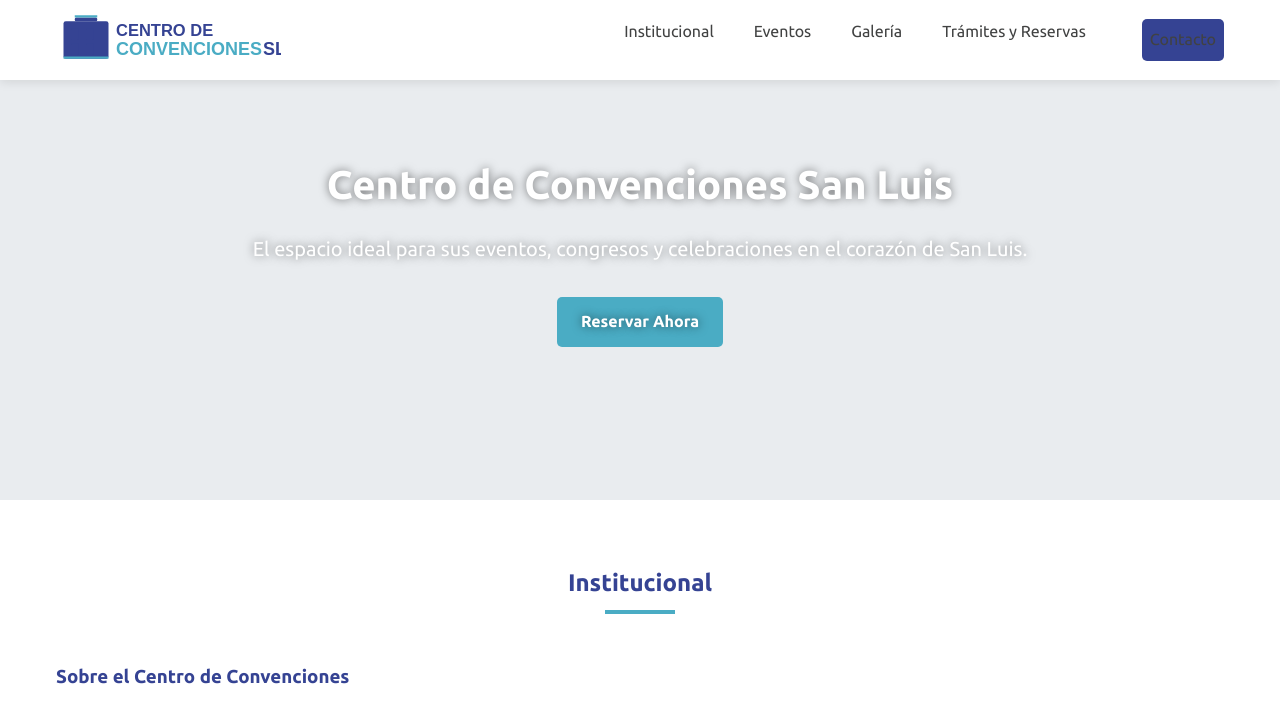
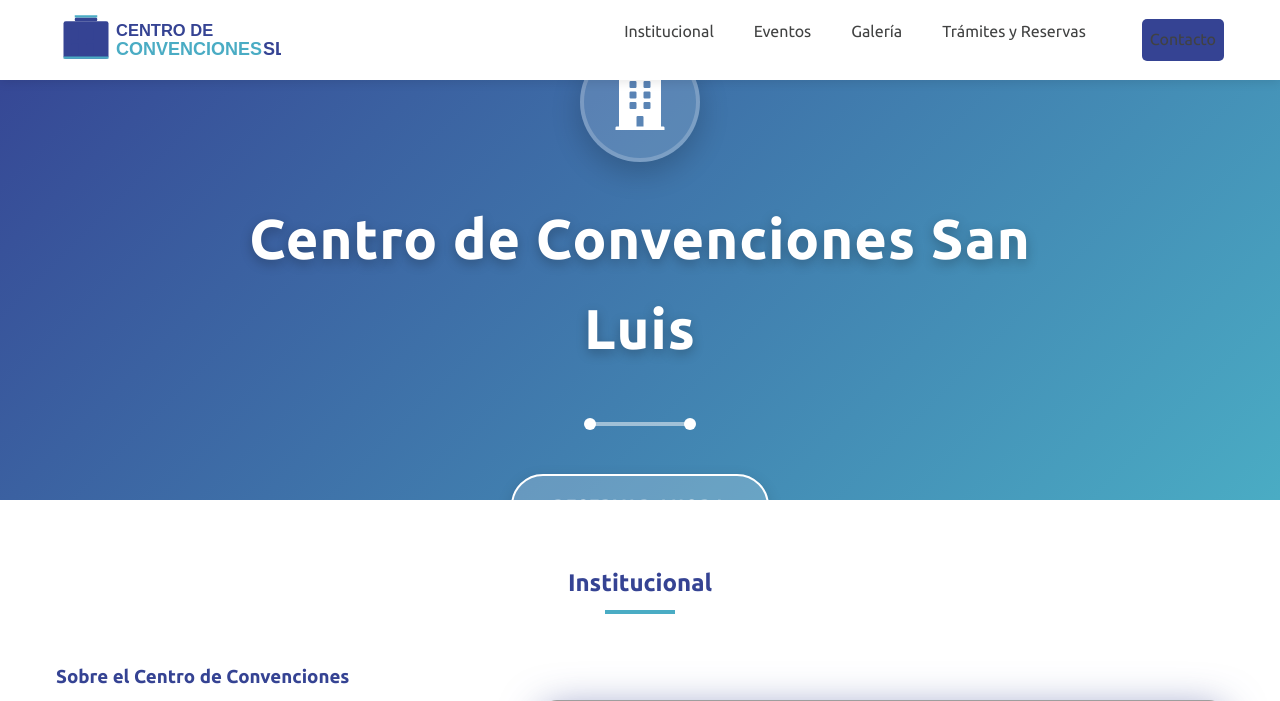
Before and after one commit to Bauti32123456678765432/SanLuisCentro, a Flask app: page / in a window 1280 px wide. Shown: the top 701 px of the page. Run offline with Flask 3, Linux system fonts and the light colour scheme; grey boxes are pictures that could not be loaded.

Commit message:
Update website banner to static display with larger video and improved styling.
Replit-Commit-Author: Agent
Replit-Commit-Session-Id: e4663393-d7ac-45ae-8957-602444fa3915
Replit-Commit-Screenshot-Url: https://storage.googleapis.com/screenshot-production-us-central1/8bc0efde-2968-43cd-a8f7-dc067c88d3a6/2b264432-9359-4ec0-961c-3f4275174439.jpg

```diff
--- a/static/css/style.css
+++ b/static/css/style.css
@@ -10,13 +10,13 @@
 /* Video Embed */
 .video-container {
   position: relative;
-  padding-bottom: 62.5%; /* proporción personalizada para un video más grande */
+  padding-bottom: 75%; /* mayor proporción para un video más grande */
   height: 0;
   overflow: hidden;
-  border-radius: 10px;
-  box-shadow: 0 8px 30px rgba(53, 67, 147, 0.5);
+  border-radius: 15px;
+  box-shadow: 0 10px 40px rgba(53, 67, 147, 0.6);
   margin: 0 auto;
-  max-width: 90%;
+  max-width: 100%; /* ancho completo */
 }
 
 .video-container iframe {
@@ -260,63 +260,105 @@ p {
   padding-top: var(--header-height);
   position: relative;
   height: 500px;
-  background-color: var(--gray-200);
   overflow: hidden;
 }
 
-.banner-slide {
-  position: absolute;
-  top: 0;
-  left: 0;
-  width: 100%;
-  height: 100%;
-  opacity: 0;
-  transition: opacity 2s ease-in-out; /* Efecto más pausado */
+.static-banner {
+  background: linear-gradient(135deg, #354393, #4aacc4);
   display: flex;
   align-items: center;
   justify-content: center;
+  text-align: center;
   color: var(--white);
-  text-align: center;
-  padding: 2rem;
-  background-size: cover;
-  background-position: center;
-  text-shadow: 0 0 10px rgba(0,0,0,0.5);
 }
 
-.banner-slide.active {
-  opacity: 1;
-}
-
-.banner-slide::before {
-  content: '';
-  position: absolute;
-  top: 0;
-  left: 0;
-  width: 100%;
-  height: 100%;
-  /* Solo usando los azules especificados */
-  background: linear-gradient(135deg, rgba(53, 67, 147, 0.85), rgba(74, 172, 196, 0.85));
-  z-index: -1;
-}
-
-.banner-content {
-  max-width: 800px;
+.banner-static-content {
+  max-width: 900px;
+  padding: 0 2rem;
+  text-align: center;
+  display: flex;
+  flex-direction: column;
+  align-items: center;
   z-index: 1;
 }
 
+.banner-logo {
+  width: 120px;
+  height: 120px;
+  background: rgba(255, 255, 255, 0.15);
+  border-radius: 50%;
+  display: flex;
+  align-items: center;
+  justify-content: center;
+  margin-bottom: 2rem;
+  font-size: 3.5rem;
+  color: white;
+  box-shadow: 0 10px 30px rgba(0, 0, 0, 0.2);
+  border: 4px solid rgba(255, 255, 255, 0.2);
+  transition: transform 0.5s ease, box-shadow 0.5s ease;
+}
+
+.banner-logo:hover {
+  transform: scale(1.05);
+  box-shadow: 0 15px 40px rgba(0, 0, 0, 0.3);
+}
+
+.banner-decoration {
+  width: 100px;
+  height: 4px;
+  background-color: rgba(255, 255, 255, 0.5);
+  margin: 2rem auto 3rem;
+  border-radius: 2px;
+  position: relative;
+}
+
+.banner-decoration:before,
+.banner-decoration:after {
+  content: '';
+  position: absolute;
+  width: 12px;
+  height: 12px;
+  border-radius: 50%;
+  background-color: white;
+  top: -4px;
+}
+
+.banner-decoration:before {
+  left: -6px;
+}
+
+.banner-decoration:after {
+  right: -6px;
+}
+
 .banner-title {
-  font-size: 2.5rem;
+  font-size: 3.5rem;
+  font-weight: 700;
   margin-bottom: 1rem;
   color: var(--white);
-}
-
-.banner-text {
-  font-size: 1.25rem;
-  margin-bottom: 2rem;
+  text-shadow: 0 4px 12px rgba(0, 0, 0, 0.25);
+  letter-spacing: 1px;
 }
 
 .banner-btn {
   display: inline-block;
+  padding: 1rem 2.5rem;
+  font-size: 1.1rem;
+  letter-spacing: 1px;
+  text-transform: uppercase;
+  background-color: rgba(255, 255, 255, 0.2);
+  border: 2px solid white;
+  color: white;
+  border-radius: 50px;
+  transition: all 0.3s ease;
+  box-shadow: 0 5px 15px rgba(0, 0, 0, 0.15);
+}
+
+.banner-btn:hover {
+  background-color: white;
+  color: var(--primary-blue);
+  transform: translateY(-3px);
+  box-shadow: 0 8px 20px rgba(0, 0, 0, 0.2);
 }
 
 /* Institutional Section */
@@ -335,7 +377,7 @@ p {
 }
 
 .institutional-image {
-  flex: 1;
+  flex: 1.5; /* Más espacio para el video */
   text-align: center;
 }
 
--- a/static/js/main.js
+++ b/static/js/main.js
@@ -66,34 +66,11 @@ function initializeEventsTabs() {
 }
 
 /**
- * Initialize banner slider functionality
+ * Banner functionality removed as it's now a static banner
  */
 function initializeBannerSlider() {
-    const slides = document.querySelectorAll('.banner-slide');
-
-    if (!slides.length) return;
-
-    let currentSlide = 0;
-
-    // Ocultar todas las diapositivas primero
-    slides.forEach(slide => {
-        slide.classList.remove('active');
-    });
-
-    // Mostrar la primera diapositiva
-    slides[0].classList.add('active');
-
-    // Función para mostrar la siguiente diapositiva
-    function nextSlide() {
-        slides[currentSlide].classList.remove('active');
-        currentSlide = (currentSlide + 1) % slides.length;
-        slides[currentSlide].classList.add('active');
-    }
-
-    // Auto slide cada 8 segundos para todas las diapositivas
-    if (slides.length > 1) {
-        setInterval(nextSlide, 8000);
-    }
+    // Banner is now static, no need for slider functionality
+    return;
 }
 
 /**
--- a/templates/index.html
+++ b/templates/index.html
@@ -1,39 +1,15 @@
 {% extends "layout.html" %}
 
 {% block content %}
-    <!-- Banner Slider -->
-    <section class="banner">
-        <div class="banner-slide active">
-            <div class="banner-content">
-                <h1 class="banner-title">Centro de Convenciones San Luis</h1>
-                <p class="banner-text">
-                    El espacio ideal para sus eventos, congresos y celebraciones en el corazón de San Luis.
-                </p>
-                <a href="#tramites" class="btn btn-secondary banner-btn">Reservar Ahora</a>
+    <!-- Banner Estático -->
+    <section class="banner static-banner">
+        <div class="banner-static-content">
+            <div class="banner-logo">
+                <i class="fas fa-building"></i>
             </div>
-            <img src="{{ url_for('static', filename='images/banner1.svg') }}" alt="Centro de Convenciones" style="position: absolute; z-index: -2; width: 100%; height: 100%; object-fit: cover;">
-        </div>
-
-        <div class="banner-slide">
-            <div class="banner-content">
-                <h1 class="banner-title">Próximos Eventos</h1>
-                <p class="banner-text">
-                    Descubre nuestra agenda de eventos y actividades para los próximos meses.
-                </p>
-                <a href="#eventos" class="btn btn-secondary banner-btn">Ver Eventos</a>
-            </div>
-            <img src="{{ url_for('static', filename='images/banner2.svg') }}" alt="Próximos Eventos" style="position: absolute; z-index: -2; width: 100%; height: 100%; object-fit: cover;">
-        </div>
-
-        <div class="banner-slide">
-            <div class="banner-content">
-                <h1 class="banner-title">Congresos y Convenciones</h1>
-                <p class="banner-text">
-                    Espacios modernos y funcionales para eventos profesionales de gran escala.
-                </p>
-                <a href="#galeria" class="btn btn-secondary banner-btn">Ver Instalaciones</a>
-            </div>
-            <img src="{{ url_for('static', filename='images/banner3.svg') }}" alt="Congresos y Convenciones" style="position: absolute; z-index: -2; width: 100%; height: 100%; object-fit: cover;">
+            <h1 class="banner-title">Centro de Convenciones San Luis</h1>
+            <div class="banner-decoration"></div>
+            <a href="#tramites" class="btn btn-primary banner-btn">Reservar Ahora</a>
         </div>
     </section>
 
```
